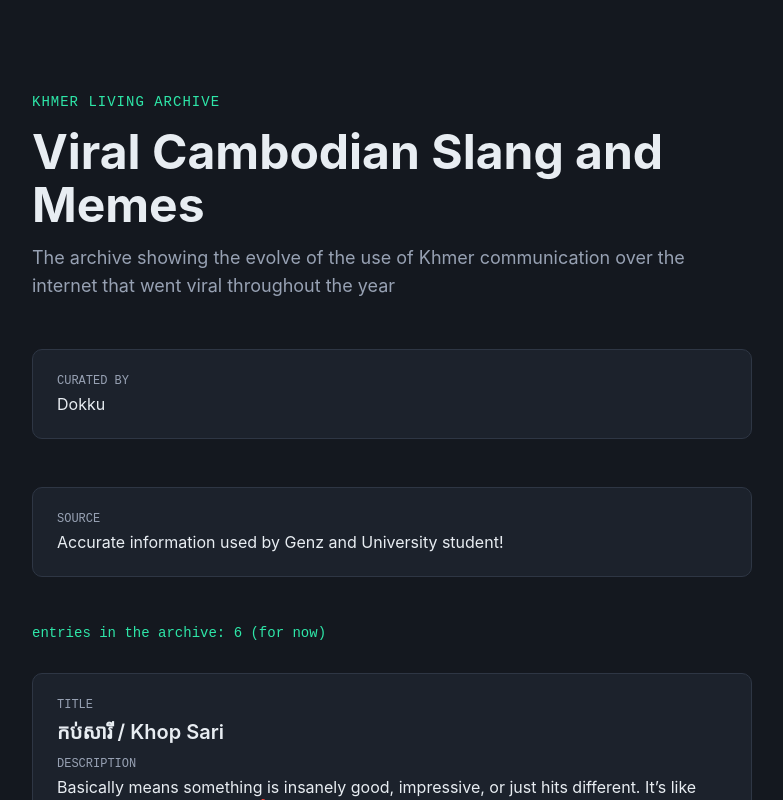
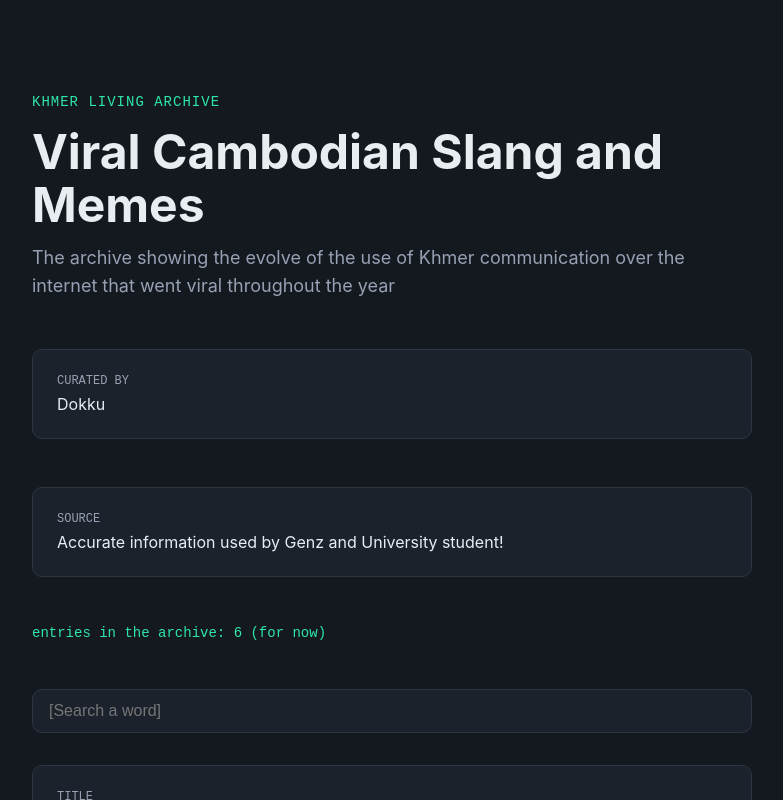
Before and after one commit to DaryVeasna/folk-tales-battambang, a Next.js app: page / in a window 1280 px wide. Shown: the top 800 px of the page, without its empty margins (248-1031 px from the left). Built offline with nearby package versions, Linux system fonts and the light colour scheme.

Commit message:
sprint 1: browse from data file, dynamic count, wire in search [AI-assisted]

```diff
--- a/app/page.js
+++ b/app/page.js
@@ -1,5 +1,5 @@
 import collection from "../collection.config.js";
-import EntryCard from "../components/EntryCard";
+import EntryList from "../components/EntryList";
 import entries from "../data/entries";
 
 const styles = {
@@ -76,15 +76,7 @@ export default function Home() {
 
       <p style={styles.count}>entries in the archive: {entries.length} (for now)</p>
 
-      {entries.map((entry) => (
-        <EntryCard
-          key={entry.id}
-          title={entry.title}
-          description={entry.description}
-          contributor={entry.contributor}
-          place={entry.place}
-        />
-      ))}
+      <EntryList entries={entries} />
 
       <footer style={styles.footer}>
         Built in ICT 340 — Vibe Coding, American University of Phnom Penh, Fall
```
